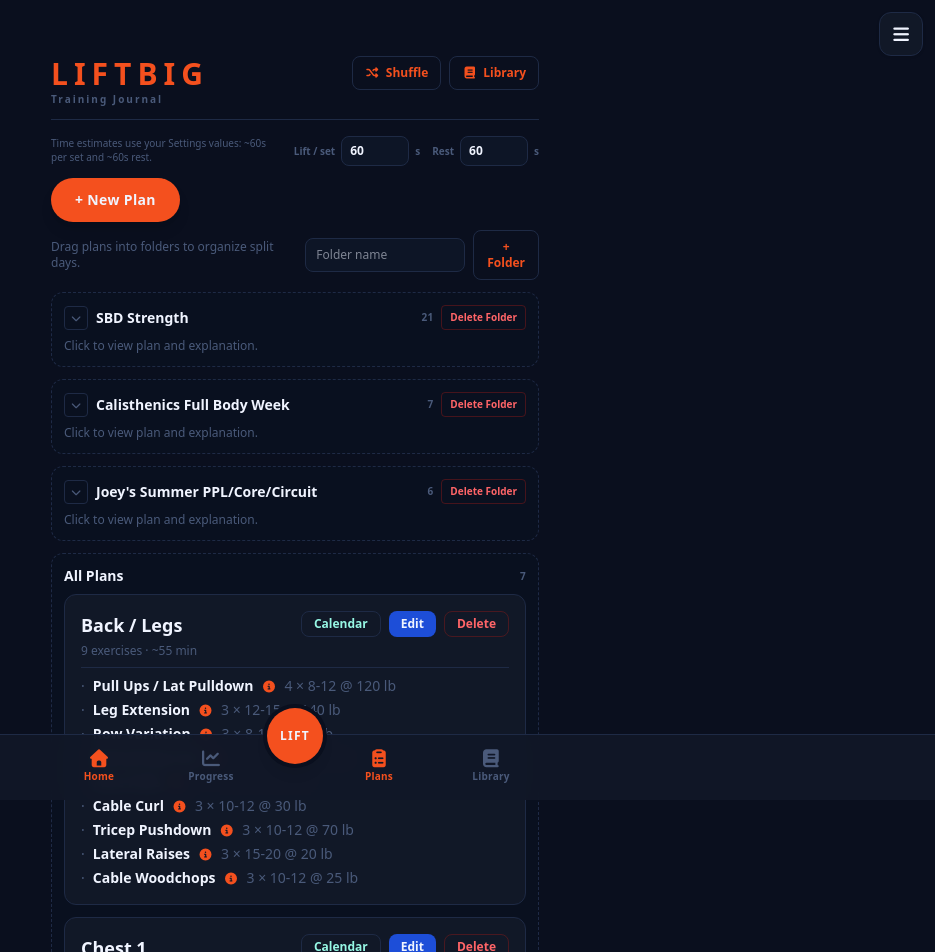
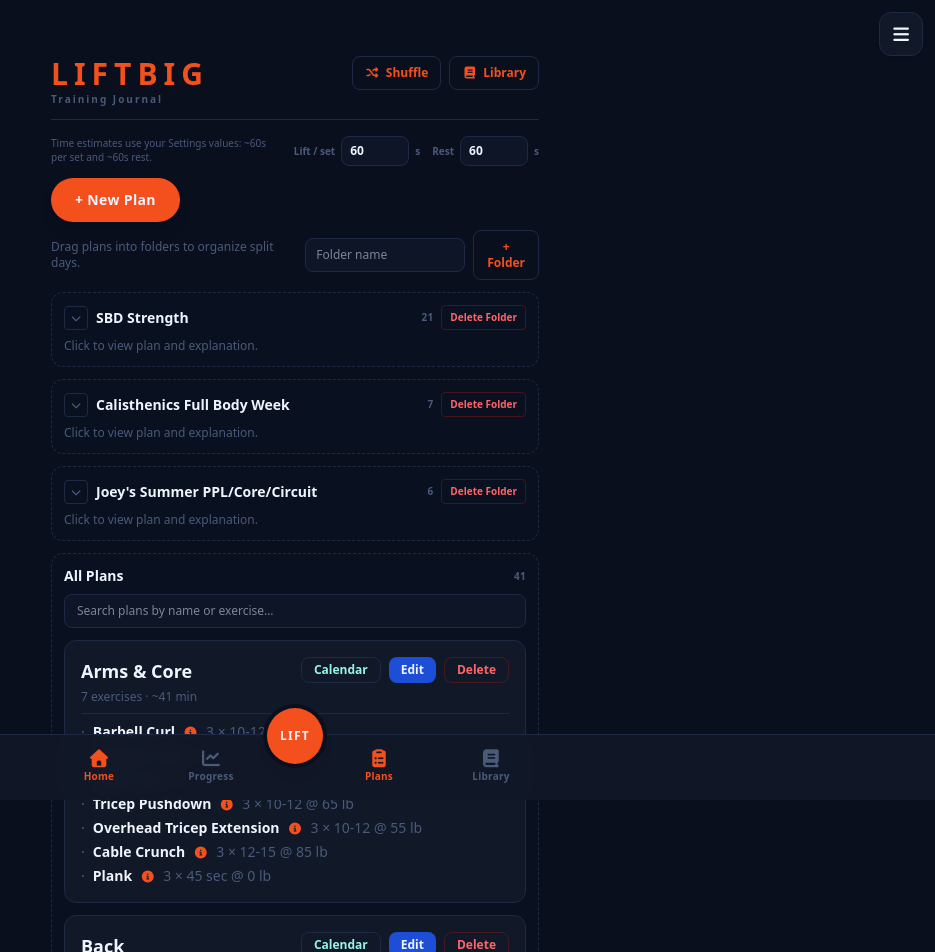
Before and after one commit to 4vpvjyx4wr-star/LiftBig, a Vue app in the folder LiftBig/: page /plans in a window 1280 px wide. Shown: the top 952 px of the page, without its empty margins (345-1280 px from the left). Built offline with nearby package versions, Linux system fonts and the light colour scheme.

Commit message:
plans update

```diff
--- a/LiftBig/src/components/plans/AssignPlanSheet.vue
+++ b/LiftBig/src/components/plans/AssignPlanSheet.vue
@@ -74,11 +74,9 @@
   })),
 )
 
-const uncategorizedPlans = computed(() =>
-  filteredTemplates.value
-    .filter((item) => !item.folderId)
-    .slice()
-    .sort((a, b) => a.name.localeCompare(b.name)),
+/** Every matching plan appears here even when also listed under a folder. */
+const allPlansPickerList = computed(() =>
+  filteredTemplates.value.slice().sort((a, b) => a.name.localeCompare(b.name)),
 )
 
 function folderPlanSortKey(name: string): [number, number, string] {
@@ -292,18 +290,15 @@
             </ul>
           </section>
 
-          <section
-            v-if="uncategorizedPlans.length > 0"
-            class="rounded-xl border border-dashed border-border bg-card-inner/30 p-3"
-          >
+          <section class="rounded-xl border border-dashed border-border bg-card-inner/30 p-3">
             <div class="mb-2 flex items-center justify-between gap-2">
               <h2 class="text-sm font-extrabold text-foreground">All Plans</h2>
               <span class="text-[10px] font-bold uppercase tracking-wide text-muted">
-                {{ uncategorizedPlans.length }}
+                {{ allPlansPickerList.length }}
               </span>
             </div>
             <ul class="space-y-2">
-              <li v-for="t in uncategorizedPlans" :key="t.id">
+              <li v-for="t in allPlansPickerList" :key="t.id">
                 <button
                   type="button"
                   class="w-full rounded-xl border border-border bg-card-inner px-3 py-3 text-left hover:border-primary"
--- a/LiftBig/src/views/PlansView.vue
+++ b/LiftBig/src/views/PlansView.vue
@@ -116,7 +116,21 @@
 const folderStartDateDrafts = ref<Record<string, string>>({})
 const folderRestEveryDrafts = ref<Record<string, number>>({})
 
-const uncategorizedPlans = computed(() => planList.value.filter((item) => !item.folderId))
+/** Full catalog: every template stays listed here; folders are additional grouped views. */
+const allPlansSectionList = computed(() =>
+  planList.value.slice().sort((a, b) => a.name.localeCompare(b.name)),
+)
+
+const allPlansSearchQuery = ref('')
+
+const allPlansSectionFiltered = computed(() => {
+  const q = allPlansSearchQuery.value.trim().toLowerCase()
+  if (!q) return allPlansSectionList.value
+  return allPlansSectionList.value.filter((template) => {
+    if (template.name.toLowerCase().includes(q)) return true
+    return template.exercises.some((ex) => ex.name.toLowerCase().includes(q))
+  })
+})
 const folderSections = computed(() =>
   folders.value.map((folder) => ({
     folder,
@@ -142,7 +156,7 @@
 }
 
 function deleteFolder(folderId: string) {
-  if (!window.confirm('Delete this folder? Plans inside will be moved to All Plans.')) return
+  if (!window.confirm('Delete this folder? Plans inside will leave the folder (they stay in All Plans).')) return
   templates.setFolders(folders.value.filter((folder) => folder.id !== folderId))
   const nextPlans = planList.value.map((item) => (item.folderId === folderId ? { ...item, folderId: null } : item))
   templates.setAll(nextPlans)
@@ -665,15 +679,28 @@
         @dragleave="dragOverUncategorized = false"
         @drop.prevent="onUncategorizedDrop"
       >
-        <div class="mb-2 flex items-center justify-between">
+        <div class="mb-2 flex flex-wrap items-center justify-between gap-2">
           <h2 class="text-sm font-extrabold text-foreground">All Plans</h2>
           <span class="text-[10px] font-bold uppercase tracking-wide text-muted">
-            {{ uncategorizedPlans.length }}
+            {{ allPlansSectionFiltered.length
+            }}<template v-if="allPlansSearchQuery.trim()"> / {{ allPlansSectionList.length }}</template>
           </span>
         </div>
-        <ul class="space-y-3">
+        <label class="sr-only" for="all-plans-search">Search all plans</label>
+        <input
+          id="all-plans-search"
+          v-model="allPlansSearchQuery"
+          type="search"
+          class="mb-3 w-full rounded-lg border border-border bg-card-inner px-3 py-2 text-xs text-foreground outline-none focus:border-primary"
+          placeholder="Search plans by name or exercise…"
+          autocomplete="off"
+        />
+        <p v-if="allPlansSectionFiltered.length === 0" class="py-2 text-xs text-muted">
+          No plans match your search.
+        </p>
+        <ul v-else class="space-y-3">
           <li
-            v-for="item in uncategorizedPlans"
+            v-for="item in allPlansSectionFiltered"
             :key="item.id"
             draggable="true"
             class="rounded-xl border border-border bg-card p-4"
```
